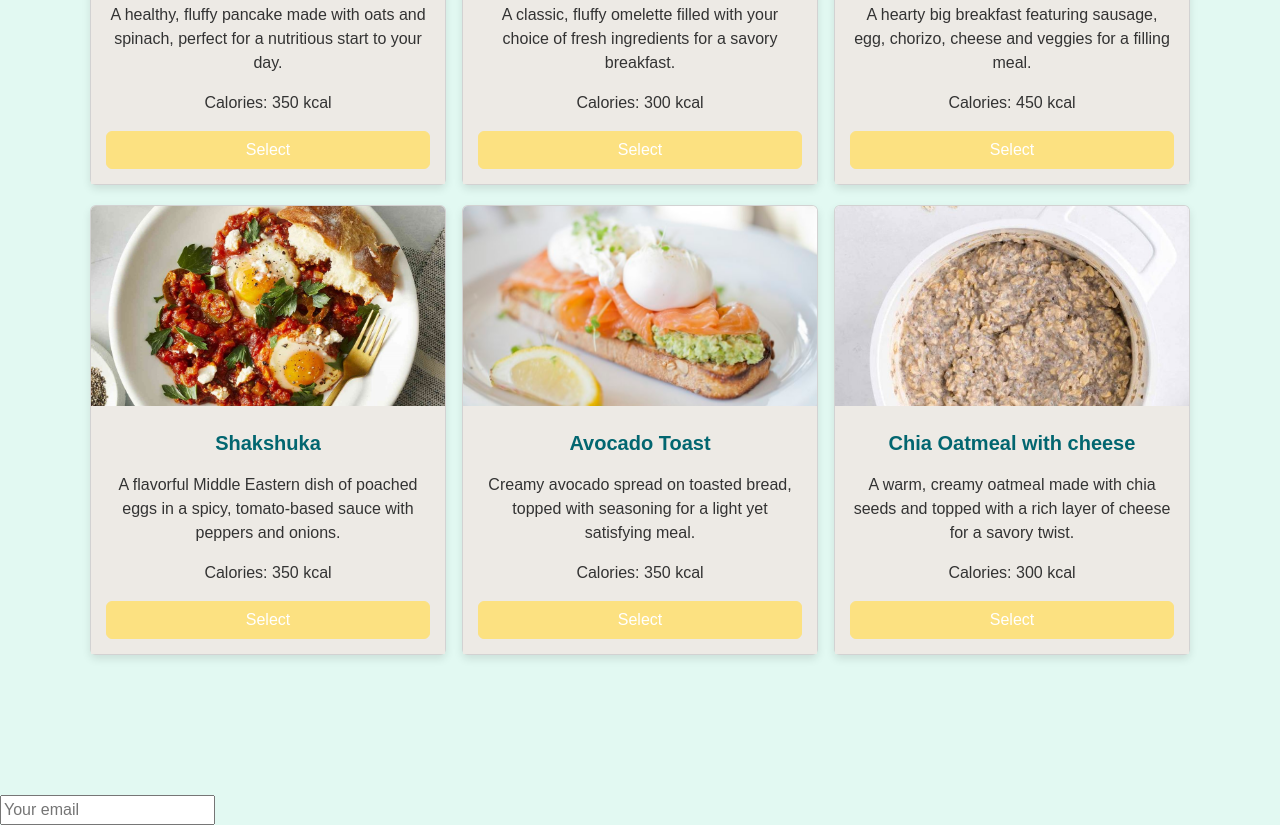
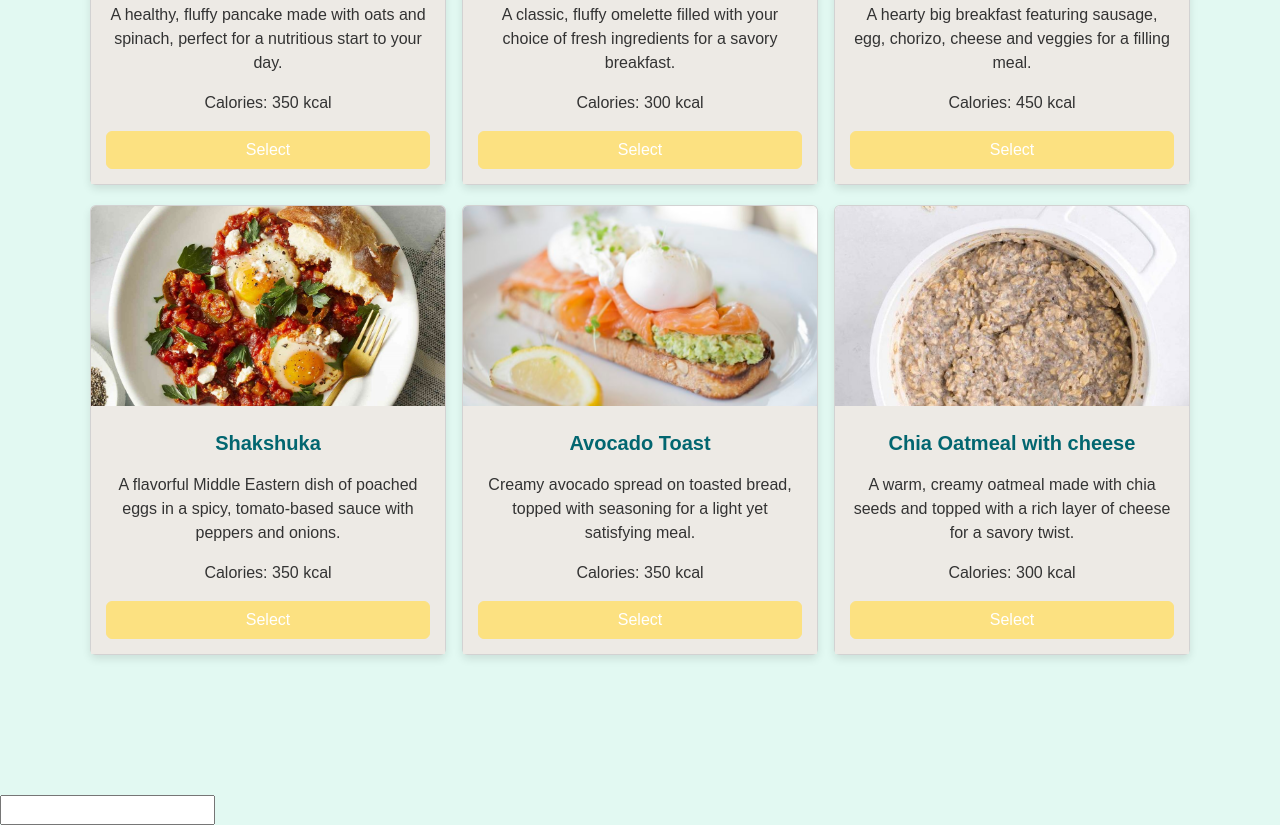
Before and after one commit to SpicyRamen89/Barney-s-Cafe, a plain HTML site: page index.html in a window 1280 px wide. Shown: the part 442-1267 px from the top of the page. Drawn offline with nearby package versions, Linux system fonts and the light colour scheme.

Commit message:
Update index.html

```diff
--- a/index.html
+++ b/index.html
@@ -138,7 +138,7 @@
 
  <!-- Send Email with order to Chef -->
 <form id="order-form" action="https://formspree.io/f/xdkoqoye" method="POST">
-    <input type="email" id="user-email" name="_replyto" placeholder="Your email" >
+    <input type="email" id="user-email" name="_replyto" >
     <input type="text" id="form-meal-name" name="meal_name" placeholder="Meal Name" required style="display:none">
     <button type="submit" style="display:none" id="submit-form">Submit</button>
 </form>
```
